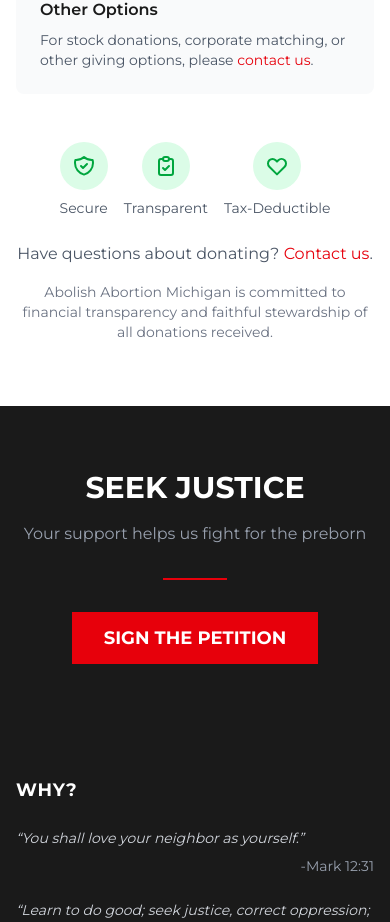
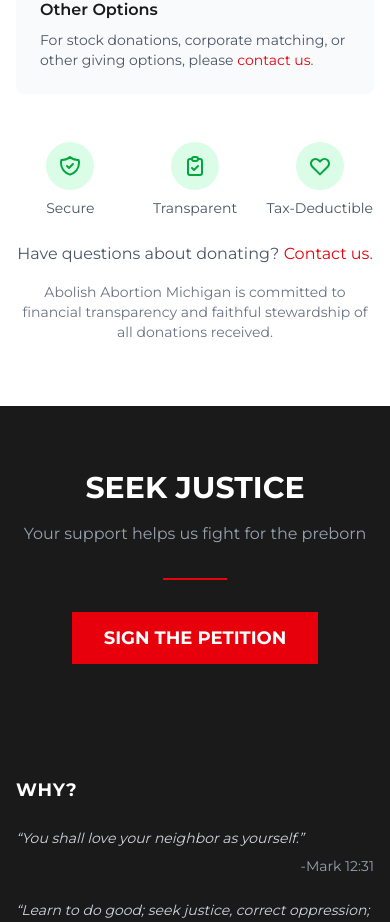
Before and after one commit to abolishabortionmichigan/Abolish-Abortion-Michigan-Website, a Next.js app: page /donate in a window 390 px wide. Shown: the part 2437-3359 px from the top of the page. Built offline with nearby package versions, Linux system fonts and the light colour scheme.

Commit message:
Fix mobile donate icon centering

```diff
--- a/app/donate/page.tsx
+++ b/app/donate/page.tsx
@@ -140,8 +140,8 @@
 
           {/* Trust & Transparency */}
           <div className="mt-12 text-center">
-            <div className="flex justify-center items-center gap-4 sm:gap-8 mb-6">
-              <div className="text-center">
+            <div className="flex justify-center items-stretch gap-4 sm:gap-8 mb-6 max-w-sm mx-auto">
+              <div className="flex-1 text-center">
                 <div className="w-12 h-12 bg-green-100 rounded-full flex items-center justify-center mx-auto mb-2">
                   <svg className="w-6 h-6 text-green-600" fill="none" stroke="currentColor" viewBox="0 0 24 24">
                     <path strokeLinecap="round" strokeLinejoin="round" strokeWidth={2} d="M9 12l2 2 4-4m5.618-4.016A11.955 11.955 0 0112 2.944a11.955 11.955 0 01-8.618 3.04A12.02 12.02 0 003 9c0 5.591 3.824 10.29 9 11.622 5.176-1.332 9-6.03 9-11.622 0-1.042-.133-2.052-.382-3.016z" />
@@ -149,7 +149,7 @@
                 </div>
                 <p className="text-sm text-gray-600">Secure</p>
               </div>
-              <div className="text-center">
+              <div className="flex-1 text-center">
                 <div className="w-12 h-12 bg-green-100 rounded-full flex items-center justify-center mx-auto mb-2">
                   <svg className="w-6 h-6 text-green-600" fill="none" stroke="currentColor" viewBox="0 0 24 24">
                     <path strokeLinecap="round" strokeLinejoin="round" strokeWidth={2} d="M9 5H7a2 2 0 00-2 2v12a2 2 0 002 2h10a2 2 0 002-2V7a2 2 0 00-2-2h-2M9 5a2 2 0 002 2h2a2 2 0 002-2M9 5a2 2 0 012-2h2a2 2 0 012 2m-6 9l2 2 4-4" />
@@ -157,7 +157,7 @@
                 </div>
                 <p className="text-sm text-gray-600">Transparent</p>
               </div>
-              <div className="text-center">
+              <div className="flex-1 text-center">
                 <div className="w-12 h-12 bg-green-100 rounded-full flex items-center justify-center mx-auto mb-2">
                   <svg className="w-6 h-6 text-green-600" fill="none" stroke="currentColor" viewBox="0 0 24 24">
                     <path strokeLinecap="round" strokeLinejoin="round" strokeWidth={2} d="M4.318 6.318a4.5 4.5 0 000 6.364L12 20.364l7.682-7.682a4.5 4.5 0 00-6.364-6.364L12 7.636l-1.318-1.318a4.5 4.5 0 00-6.364 0z" />
```
Also changed, not shown: lib/generated/prisma/edge.js, lib/generated/prisma/index.js, lib/generated/prisma/wasm.js.
